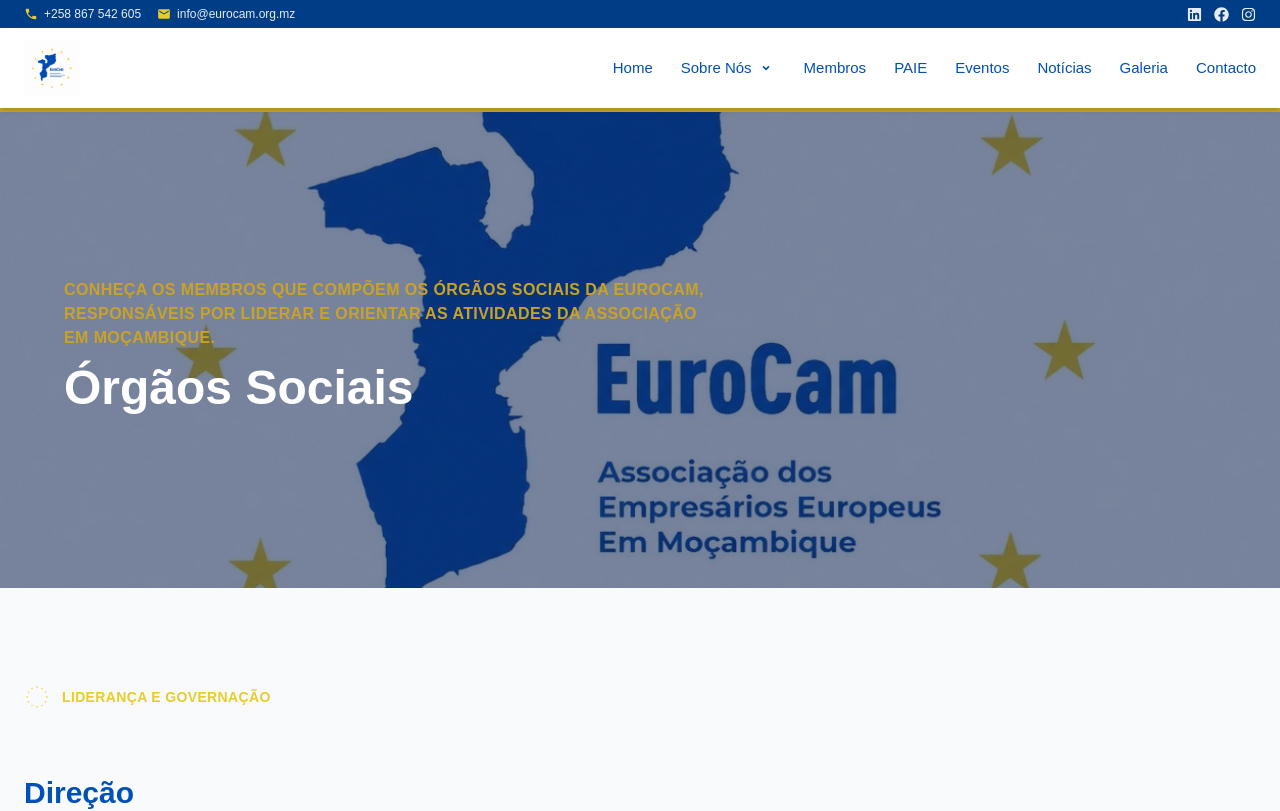
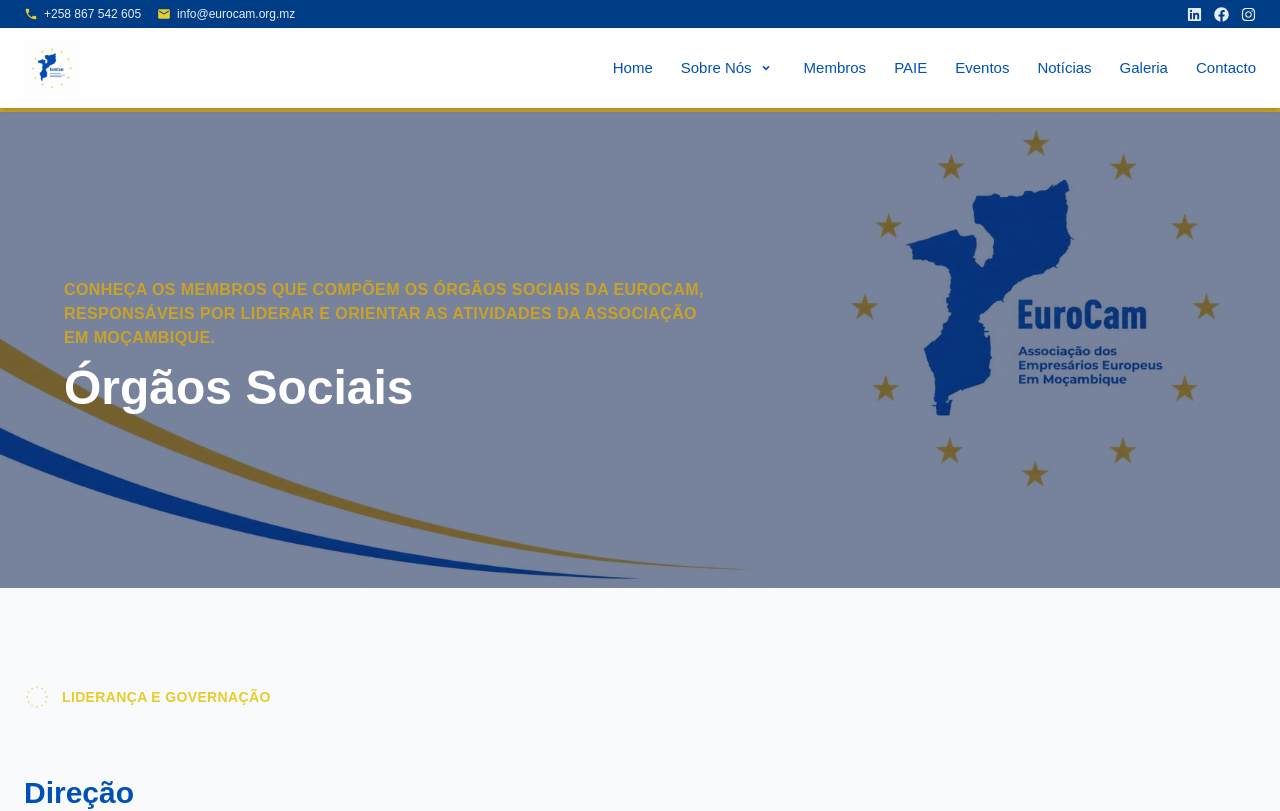
Before and after one commit to charistechmoz/EuroCam-Frontend, a React (Vite) app: page /orgaos-sociais in a window 1280 px wide. Shown: the top 811 px of the page. Built offline with nearby package versions, Linux system fonts and the light colour scheme.

Commit message:
New updates frontend Developemnt v8

```diff
--- a/src/pages/About/About.jsx
+++ b/src/pages/About/About.jsx
@@ -10,6 +10,7 @@
 } from "lucide-react";
 import PageHeader from "../../components/PageHeader";
 import EUStars from "../../components/Eustars";
+import AboutPageImage from "../../assets/images/About.PNG"
 
 
 const objetivos = [
@@ -45,7 +46,7 @@
   return (
     <>
       <PageHeader
-        image="/logo-eurocam.jpg"
+        image={AboutPageImage}
         title="Sobre Nós"
         subtitle="Conheça a missão, visão e objetivos que orientam o trabalho da EuroCam em Moçambique."
       />
--- a/src/pages/About/OrgaosSociais.jsx
+++ b/src/pages/About/OrgaosSociais.jsx
@@ -11,6 +11,7 @@
 import GarethCliftonImage from "../../assets/images/Gareth-Clifton-1.jpg"
 import AntoninoMaggioreImage from "../../assets/images/Antonio Maggiore.jpeg"
 import TatianaMataImage from "../../assets/images/Tatiana.png"
+import AboutPageImage from "../../assets/images/About.PNG"
 
 
 
@@ -148,7 +149,7 @@
   return (
     <>
       <PageHeader
-        image="/logo-eurocam.jpg"
+        image={AboutPageImage}
         title="Órgãos Sociais"
         subtitle="Conheça os membros que compõem os órgãos sociais da EuroCam, responsáveis por liderar e orientar as atividades da associação em Moçambique."
       />
--- a/src/pages/Galeria/Galeria.jsx
+++ b/src/pages/Galeria/Galeria.jsx
@@ -3,6 +3,7 @@
 import PageHeader from "../../components/PageHeader";
 import EUStars from "../../components/Eustars";
 import { galeriaItems } from "../../assets/data/data";
+import AboutPageImage from "../../assets/images/About.PNG"
 
 const categories = ["Todas", "Eventos", "Missões", "Feiras", "Vídeos"];
 
@@ -49,7 +50,7 @@
   return (
     <>
       <PageHeader
-        image="/logo-eurocam.jpg"
+        image={AboutPageImage}
         title="Galeria"
         subtitle="Explore a nossa galeria de imagens e vídeos, capturando momentos marcantes de eventos, iniciativas e atividades da EuroCam em Moçambique."
       />
```
Also changed, not shown: src/assets/images/About.PNG (added).
